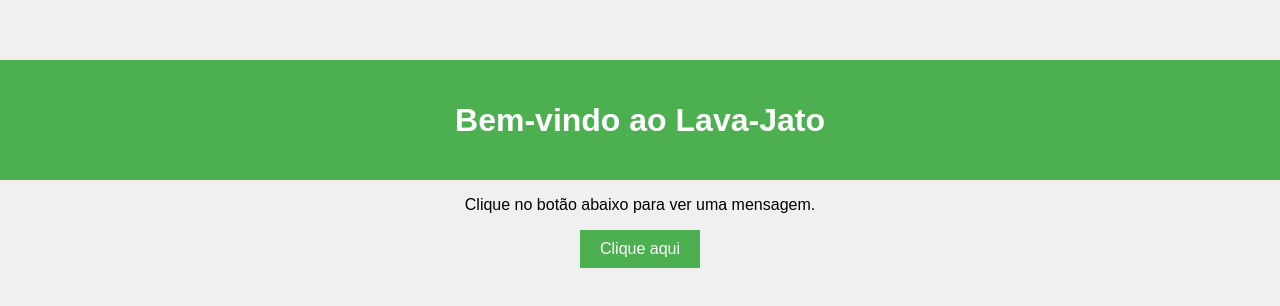
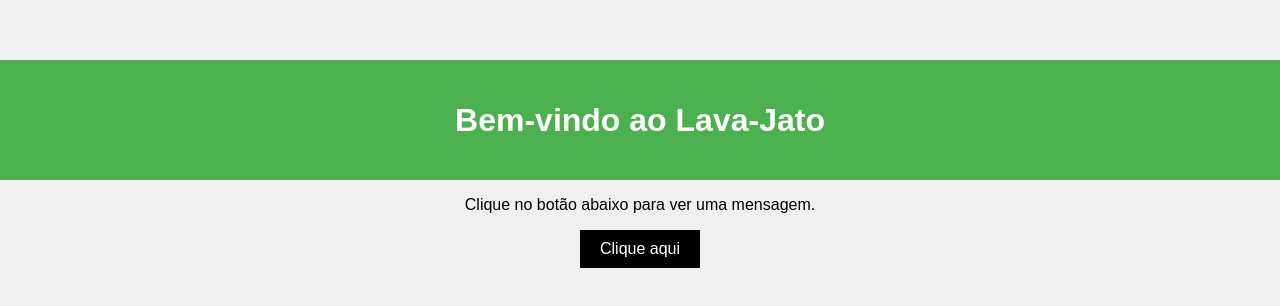
Before and after one commit to Talis-dev/lava-jato, a plain HTML site: page index.html in a window 1280 px wide. Shown: the part 228-534 px from the top of the page. Drawn offline with Linux system fonts and the light colour scheme.

Commit message:
Atualizar estilo no styles.css

```diff
--- a/styles.css
+++ b/styles.css
@@ -23,7 +23,7 @@ main {
 }
 
 button {
-    background-color: #4CAF50;
+    background-color: #000000;
     color: white;
     padding: 10px 20px;
     border: none;
@@ -32,5 +32,5 @@ button {
 }
 
 button:hover {
-    background-color: #45a049;
+    background-color: #e7b203;
 }
```
